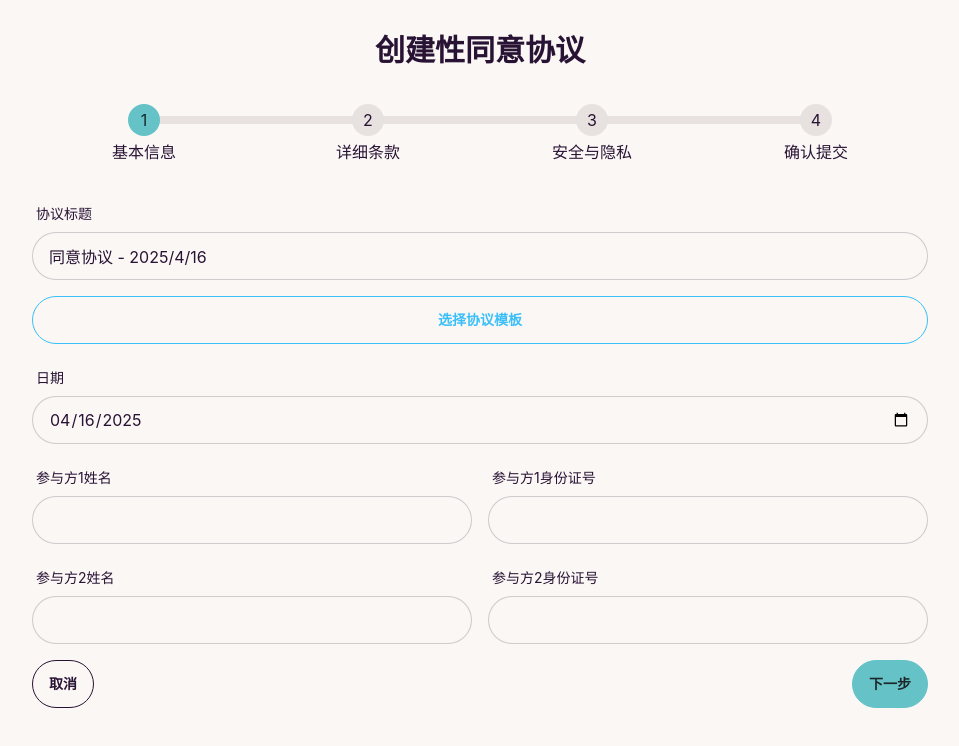
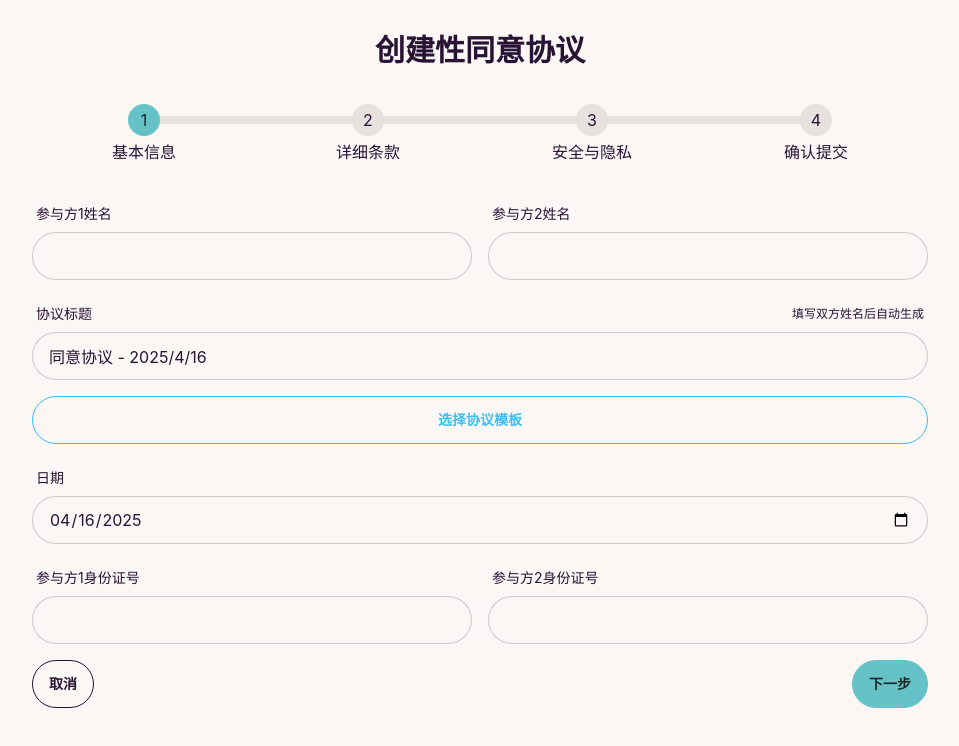
Before and after one commit to wxDadadada/sex-agreement-app, a Next.js app: page /create in a window 1280 px wide. Shown: the top 746 px of the page, without its empty margins (160-1119 px from the left). Built offline with nearby package versions, Linux system fonts and the light colour scheme.

Commit message:
更新协议页面，修改协议导出功能为打印版本，并添加打印提示信息；在创建协议页面中，增加姓名输入框并实现自动生成协议标题的功能。

```diff
--- a/src/app/agreements/page.tsx
+++ b/src/app/agreements/page.tsx
@@ -173,8 +173,8 @@ export default function AgreementsList() {
     }
   };
 
-  // 修改导出功能
-  const handleExportPDF = () => {
+  // 导出打印版本功能
+  const handleExportPrintable = () => {
     if (!selectedAgreement) return;
 
     try {
@@ -553,8 +553,8 @@ export default function AgreementsList() {
             <button onClick={handlePrint} className="btn btn-outline">
               打印
             </button>
-            <button onClick={handleExportPDF} className="btn btn-outline">
-              导出图片
+            <button onClick={handleExportPrintable} className="btn btn-outline">
+              导出打印版本
             </button>
             <button
               onClick={closeSelectedAgreement}
@@ -625,6 +625,25 @@ export default function AgreementsList() {
                   )}
                 </div>
               </div>
+            </div>
+
+            <div className="alert alert-info mt-2">
+              <svg
+                xmlns="http://www.w3.org/2000/svg"
+                fill="none"
+                viewBox="0 0 24 24"
+                className="stroke-current shrink-0 w-6 h-6"
+              >
+                <path
+                  strokeLinecap="round"
+                  strokeLinejoin="round"
+                  strokeWidth="2"
+                  d="M13 16h-1v-4h-1m1-4h.01M21 12a9 9 0 11-18 0 9 9 0 0118 0z"
+                ></path>
+              </svg>
+              <span>
+                建议使用"打印"或"导出打印版本"功能后，由双方在纸质文档上手写签名确认
+              </span>
             </div>
           </div>
         </div>
--- a/src/app/create/page.tsx
+++ b/src/app/create/page.tsx
@@ -1,6 +1,6 @@
 "use client";
 
-import React, { useState } from "react";
+import React, { useState, useEffect } from "react";
 import { useRouter } from "next/navigation";
 import { useForm, SubmitHandler } from "react-hook-form";
 import { v4 as uuidv4 } from "uuid";
@@ -116,6 +116,16 @@ export default function CreateAgreement() {
     },
   });
 
+  // 监听双方姓名变化，自动生成标题
+  const party1Name = watch("party1Name");
+  const party2Name = watch("party2Name");
+
+  useEffect(() => {
+    if (party1Name && party2Name) {
+      setValue("agreementTitle", `${party1Name}与${party2Name}性同意协议`);
+    }
+  }, [party1Name, party2Name, setValue]);
+
   // 处理表单提交
   const onSubmit: SubmitHandler<ConsentFormData> = (data) => {
     // 处理安全措施选项
@@ -211,9 +221,40 @@ export default function CreateAgreement() {
         {/* 第一步：基本信息 */}
         {step === 1 && (
           <div className="space-y-4">
+            <div className="grid grid-cols-1 md:grid-cols-2 gap-4">
+              <div className="form-control">
+                <label className="label">
+                  <span className="label-text">参与方1姓名</span>
+                </label>
+                <input
+                  type="text"
+                  className="input input-bordered w-full"
+                  {...register("party1Name", { required: "请输入参与方1姓名" })}
+                />
+                {errors.party1Name && (
+                  <p className="text-error mt-1">{errors.party1Name.message}</p>
+                )}
+              </div>
+
+              <div className="form-control">
+                <label className="label">
+                  <span className="label-text">参与方2姓名</span>
+                </label>
+                <input
+                  type="text"
+                  className="input input-bordered w-full"
+                  {...register("party2Name", { required: "请输入参与方2姓名" })}
+                />
+                {errors.party2Name && (
+                  <p className="text-error mt-1">{errors.party2Name.message}</p>
+                )}
+              </div>
+            </div>
+
             <div className="form-control">
               <label className="label">
                 <span className="label-text">协议标题</span>
+                <span className="label-text-alt">填写双方姓名后自动生成</span>
               </label>
               <input
                 type="text"
@@ -286,20 +327,6 @@ export default function CreateAgreement() {
             <div className="grid grid-cols-1 md:grid-cols-2 gap-4">
               <div className="form-control">
                 <label className="label">
-                  <span className="label-text">参与方1姓名</span>
-                </label>
-                <input
-                  type="text"
-                  className="input input-bordered w-full"
-                  {...register("party1Name", { required: "请输入参与方1姓名" })}
-                />
-                {errors.party1Name && (
-                  <p className="text-error mt-1">{errors.party1Name.message}</p>
-                )}
-              </div>
-
-              <div className="form-control">
-                <label className="label">
                   <span className="label-text">参与方1身份证号</span>
                 </label>
                 <input
@@ -315,22 +342,6 @@ export default function CreateAgreement() {
                 />
                 {errors.party1ID && (
                   <p className="text-error mt-1">{errors.party1ID.message}</p>
-                )}
-              </div>
-            </div>
-
-            <div className="grid grid-cols-1 md:grid-cols-2 gap-4">
-              <div className="form-control">
-                <label className="label">
-                  <span className="label-text">参与方2姓名</span>
-                </label>
-                <input
-                  type="text"
-                  className="input input-bordered w-full"
-                  {...register("party2Name", { required: "请输入参与方2姓名" })}
-                />
-                {errors.party2Name && (
-                  <p className="text-error mt-1">{errors.party2Name.message}</p>
                 )}
               </div>
 
--- a/src/app/page.tsx
+++ b/src/app/page.tsx
@@ -33,7 +33,7 @@ export default function Home() {
           <li>协议内容包括同意的范围、安全措施、隐私保护等</li>
           <li>任何一方均有权随时撤回同意</li>
           <li>协议遵循自愿、平等、真实的原则</li>
-          <li>本系统生成的协议可导出为PDF保存</li>
+          <li>本系统生成的协议可打印出来供双方手签</li>
         </ul>
       </div>
     </div>
```
